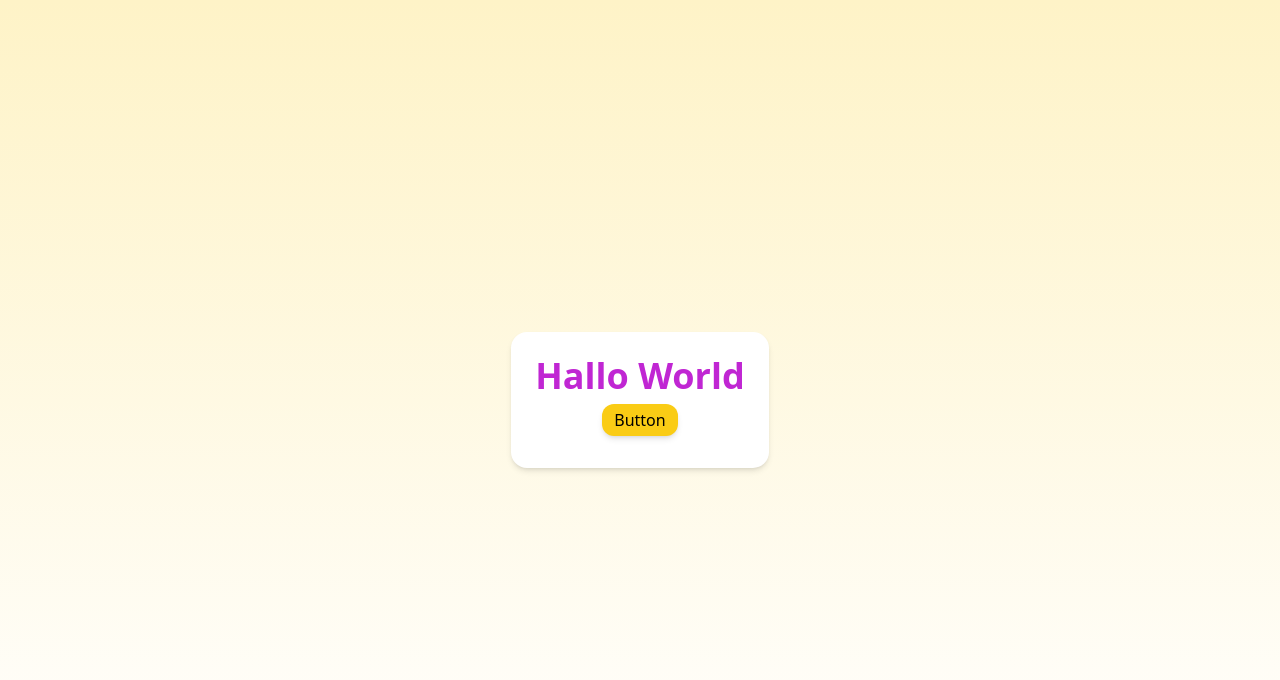
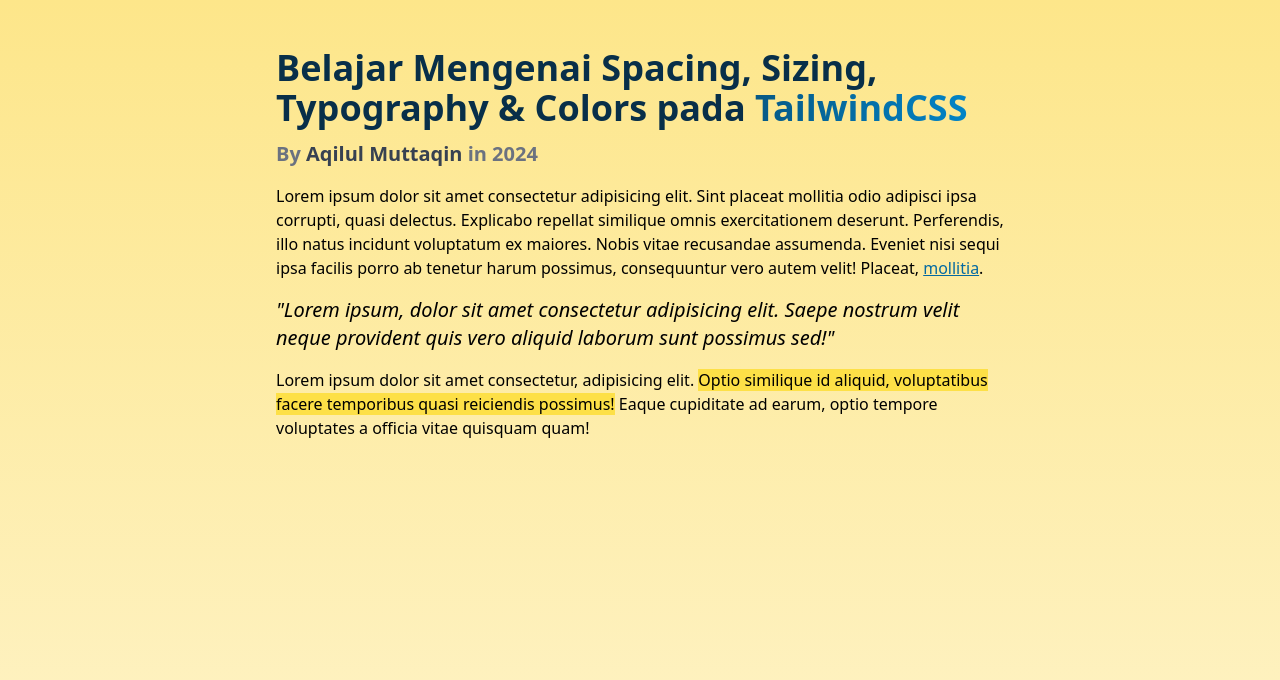
Before and after one commit to AqilulMuttaqin/belajar-tailwind, a website: page public/index.html in a window 1280 px wide. Drawn offline with Linux system fonts and the light colour scheme.

Commit message:
belajar spacing, sizing, typography & colors

```diff
--- a/package.json
+++ b/package.json
@@ -106,6 +106,7 @@
     "yaml": "^2.5.1"
   },
   "scripts": {
+    "test": "echo \"Error: no test specified\" && exit 1",
     "dev": "npx tailwindcss -i ./src/css/input.css -o ./public/css/style.css --watch"
   },
   "keywords": [],
--- a/public/index.html
+++ b/public/index.html
@@ -6,10 +6,13 @@
     <title>Document</title>
     <link rel="stylesheet" href="./css/style.css">
 </head>
-<body class="min-h-screen flex items-center justify-center bg-gradient-to-b from-amber-100">
-    <div class="card bg-white p-6 rounded-2xl shadow-md text-center">
-        <h1 class="text-4xl font-bold text-fuchsia-600">Hallo World</h1>
-        <button type="button" class="bg-yellow-400 px-3 py-1 font-medium m-2 rounded-xl shadow-md hover:bg-yellow-500">Button</button>
-    </div>
+<body class="min-h-screen bg-gradient-to-b from-amber-200 to-amber-100">
+    <section class="p-5 pt-12 max-w-screen-md mx-auto">
+        <h1 class="mb-3 text-4xl font-extrabold text-sky-950">Belajar Mengenai Spacing, Sizing, Typography & Colors pada <span class="bg-gradient-to-r from-sky-800 to-sky-600 bg-clip-text text-transparent">TailwindCSS</span></h1>
+        <h2 class="mb-4 text-xl font-bold text-gray-500">By <a href="#" class="text-gray-700 hover:text-gray-900 hover:underline">Aqilul Muttaqin</a> in 2024</h2>
+        <p class="mb-4">Lorem ipsum dolor sit amet consectetur adipisicing elit. Sint placeat mollitia odio adipisci ipsa corrupti, quasi delectus. Explicabo repellat similique omnis exercitationem deserunt. Perferendis, illo natus incidunt voluptatum ex maiores. Nobis vitae recusandae assumenda. Eveniet nisi sequi ipsa facilis porro ab tenetur harum possimus, consequuntur vero autem velit! Placeat, <a href="#" class="underline text-sky-700 hover:text-sky-900">mollitia</a>.</p>
+        <p class="mb-4 italic text-xl font-thin">"Lorem ipsum, dolor sit amet consectetur adipisicing elit. Saepe nostrum velit neque provident quis vero aliquid laborum sunt possimus sed!"</p>
+        <p class="mb-4">Lorem ipsum dolor sit amet consectetur, adipisicing elit. <span class="bg-yellow-300">Optio similique id aliquid, voluptatibus facere temporibus quasi reiciendis possimus!</span> Eaque cupiditate ad earum, optio tempore voluptates a officia vitae quisquam quam!</p>
+    </section>
 </body>
 </html>
```
Also changed, not shown: public/css/style.css.
